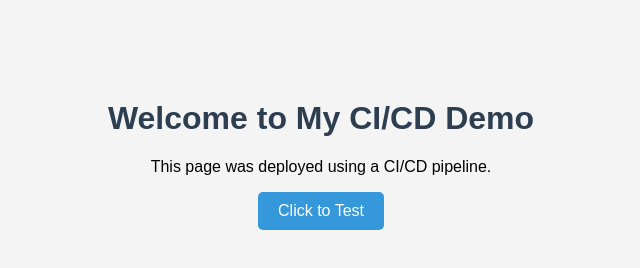
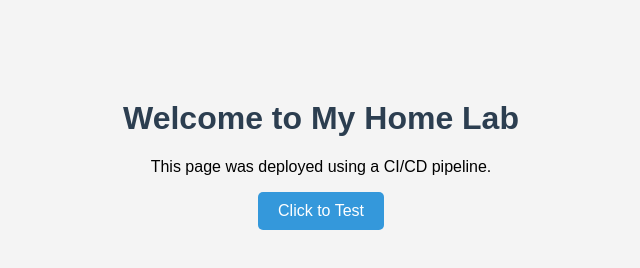
Before and after one commit to AA012/DevOps-Project, a plain HTML site: page index.html in a window 1280 px wide. Shown: the whole page, without its empty margins (319-959 px from the left). Drawn offline with Linux system fonts and the light colour scheme.

Commit message:
updated title and welcome message

```diff
--- a/index.html
+++ b/index.html
@@ -1,7 +1,7 @@
 <!DOCTYPE html>
 <html>
 <head>
-    <title>CI/CD Demo</title>
+    <title>Addis Home lab</title>
     <style>
         body {
             font-family: Arial;
@@ -27,7 +27,7 @@
 
 <body>
 
-<h1>Welcome to My CI/CD Demo</h1>
+<h1>Welcome to My Home Lab</h1>
 <p>This page was deployed using a CI/CD pipeline.</p>
 
 <button onclick="deployMessage()">Click to Test</button>
```
Also changed, not shown: 1 other file.
